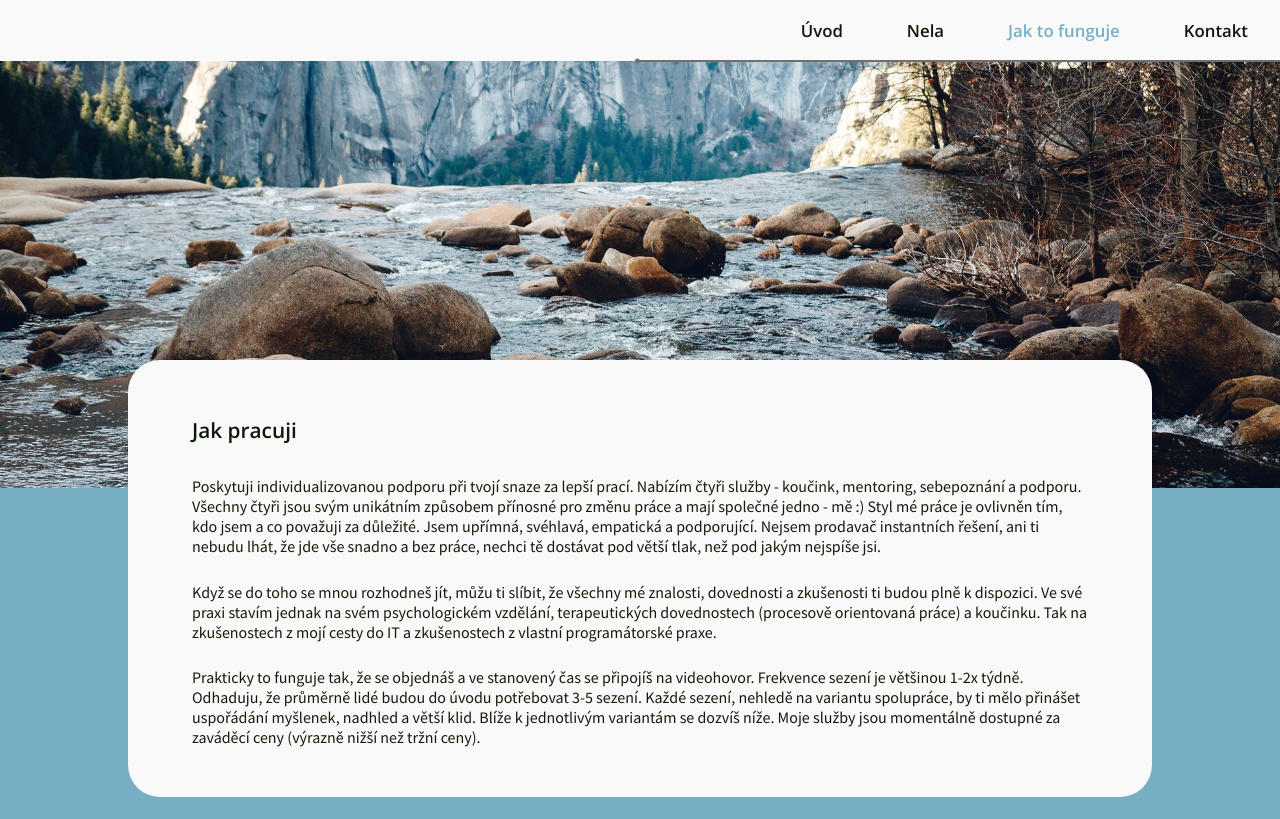
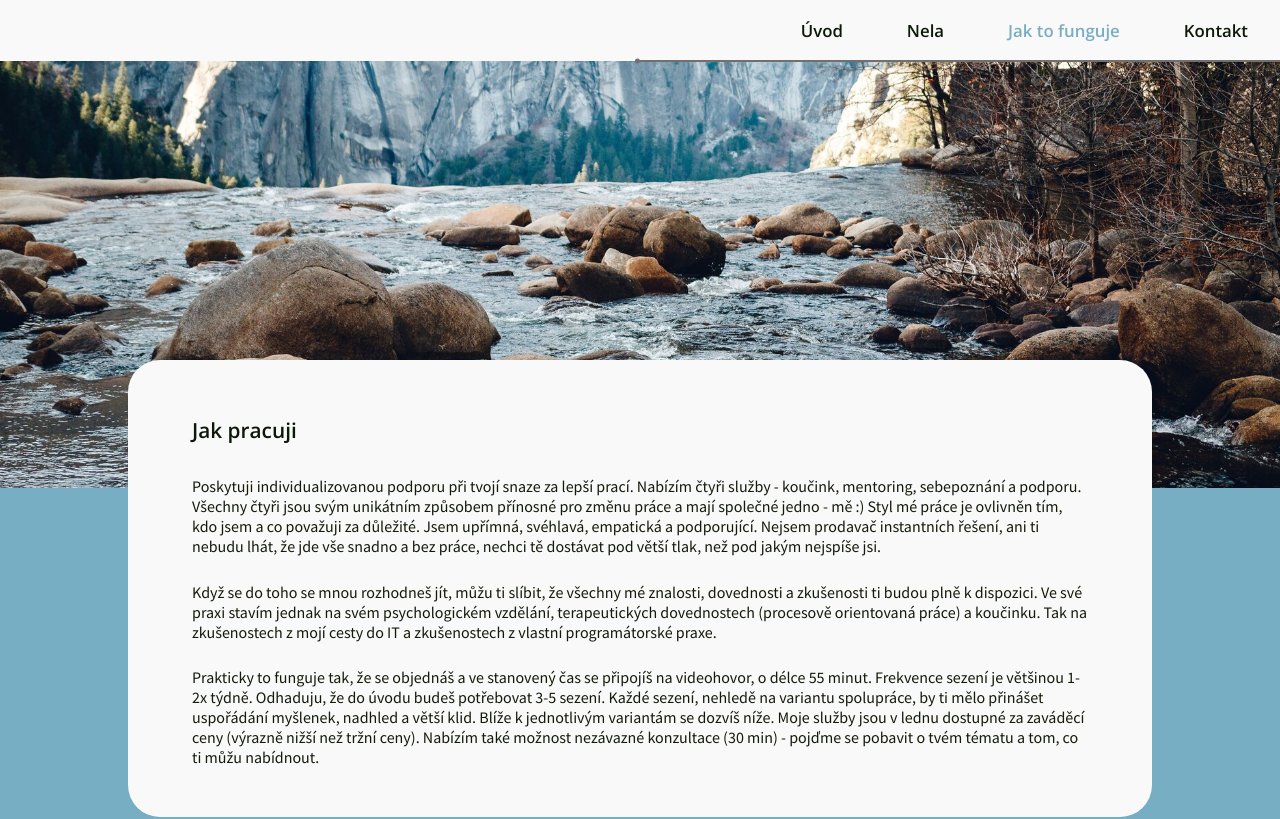
Before and after one commit to NelliaS/personal-webpage, a Next.js app: page /jakToFunguje in a window 1280 px wide. Shown: the top 819 px of the page. Built offline with nearby package versions, Linux system fonts and the light colour scheme.

Commit message:
change in text

```diff
--- a/src/pages/jakToFunguje.tsx
+++ b/src/pages/jakToFunguje.tsx
@@ -24,7 +24,10 @@ const JakToFunguje: NextPage = () => {
             <h1>Jak pracuji</h1>
              <p>Poskytuji individualizovanou podporu při tvojí snaze za lepší prací. Nabízím čtyři služby - koučink, mentoring, sebepoznání a podporu. Všechny čtyři jsou svým unikátním způsobem přínosné pro změnu práce a mají společné jedno - mě :) Styl mé práce je ovlivněn tím, kdo jsem a co považuji za důležité. Jsem upřímná, svéhlavá, empatická a podporující. Nejsem prodavač instantních řešení, ani ti nebudu lhát, že jde vše snadno a bez práce, nechci tě dostávat pod větší tlak, než pod jakým nejspíše jsi.</p>
              <p>Když se do toho se mnou rozhodneš jít, můžu ti slíbit, že všechny mé znalosti, dovednosti a zkušenosti ti budou plně k dispozici. Ve své praxi stavím jednak na svém psychologickém vzdělání, terapeutických dovednostech (procesově orientovaná práce) a koučinku. Tak na zkušenostech z mojí cesty do IT a zkušenostech z vlastní programátorské praxe.</p>
-             <p>Prakticky to funguje tak, že se objednáš a ve stanovený čas se připojíš na videohovor. Frekvence sezení je většinou 1-2x týdně. Odhaduju, že průměrně lidé budou do úvodu potřebovat 3-5 sezení. Každé sezení, nehledě na variantu spolupráce, by ti mělo přinášet uspořádání myšlenek, nadhled a větší klid. Blíže k jednotlivým variantám se dozvíš níže. Moje služby jsou momentálně dostupné za zaváděcí ceny (výrazně nižší než tržní ceny).</p>
+             <p>Prakticky to funguje tak, že se objednáš a ve stanovený čas se připojíš na videohovor, o délce 55 minut. Frekvence sezení je většinou 1-2x týdně. Odhaduju, že do úvodu budeš potřebovat 3-5 sezení. Každé sezení, nehledě na variantu spolupráce, by ti mělo přinášet uspořádání myšlenek, nadhled a větší klid. Blíže k jednotlivým variantám se dozvíš níže.
+               Moje služby jsou v lednu dostupné za zaváděcí ceny (výrazně nižší než tržní ceny).
+               Nabízím také možnost nezávazné konzultace (30 min) - pojďme se pobavit o tvém tématu a tom, co ti můžu nabídnout.
+              </p>
               </div>
         </section >
         <section className={styles.content__block2}>
```
